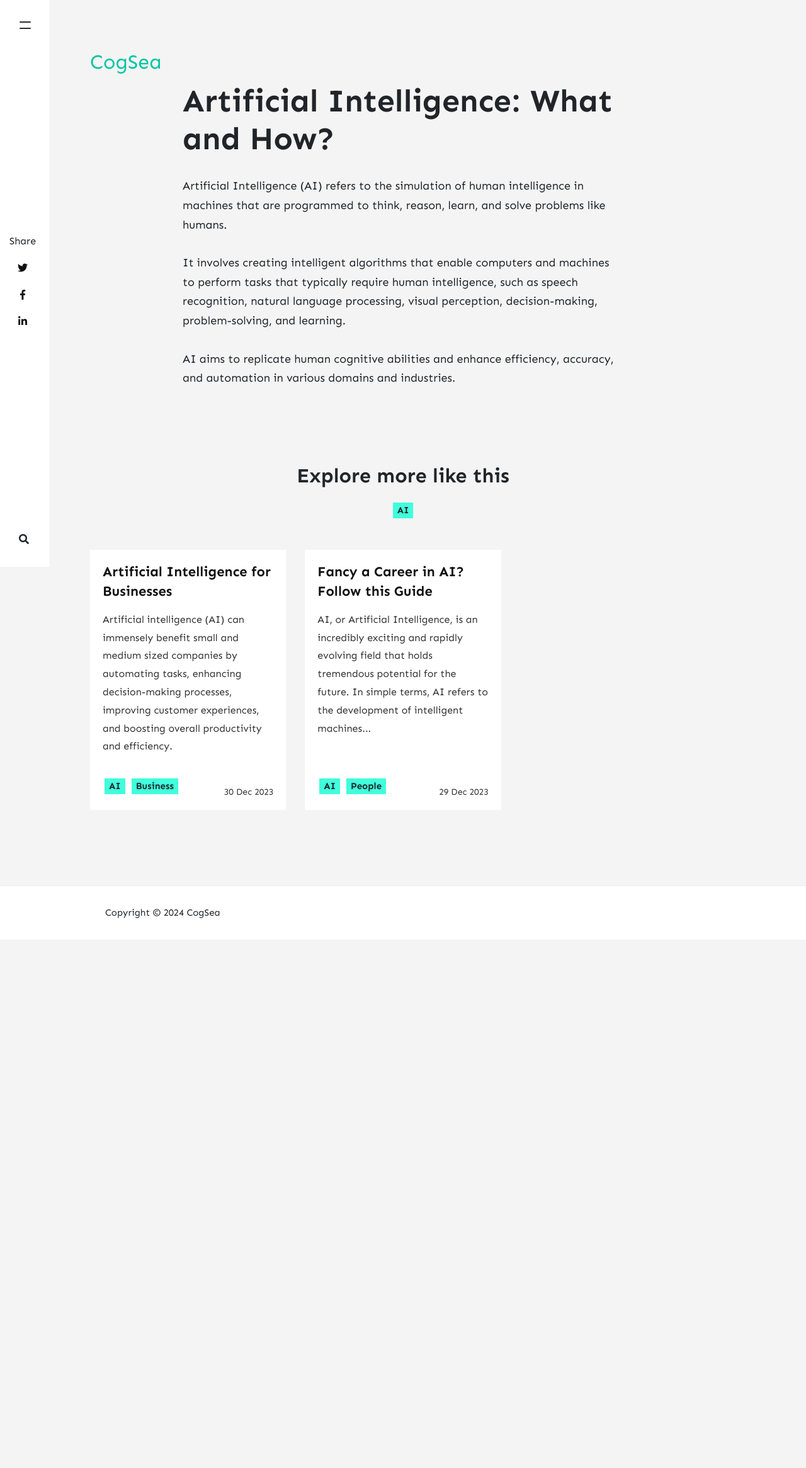
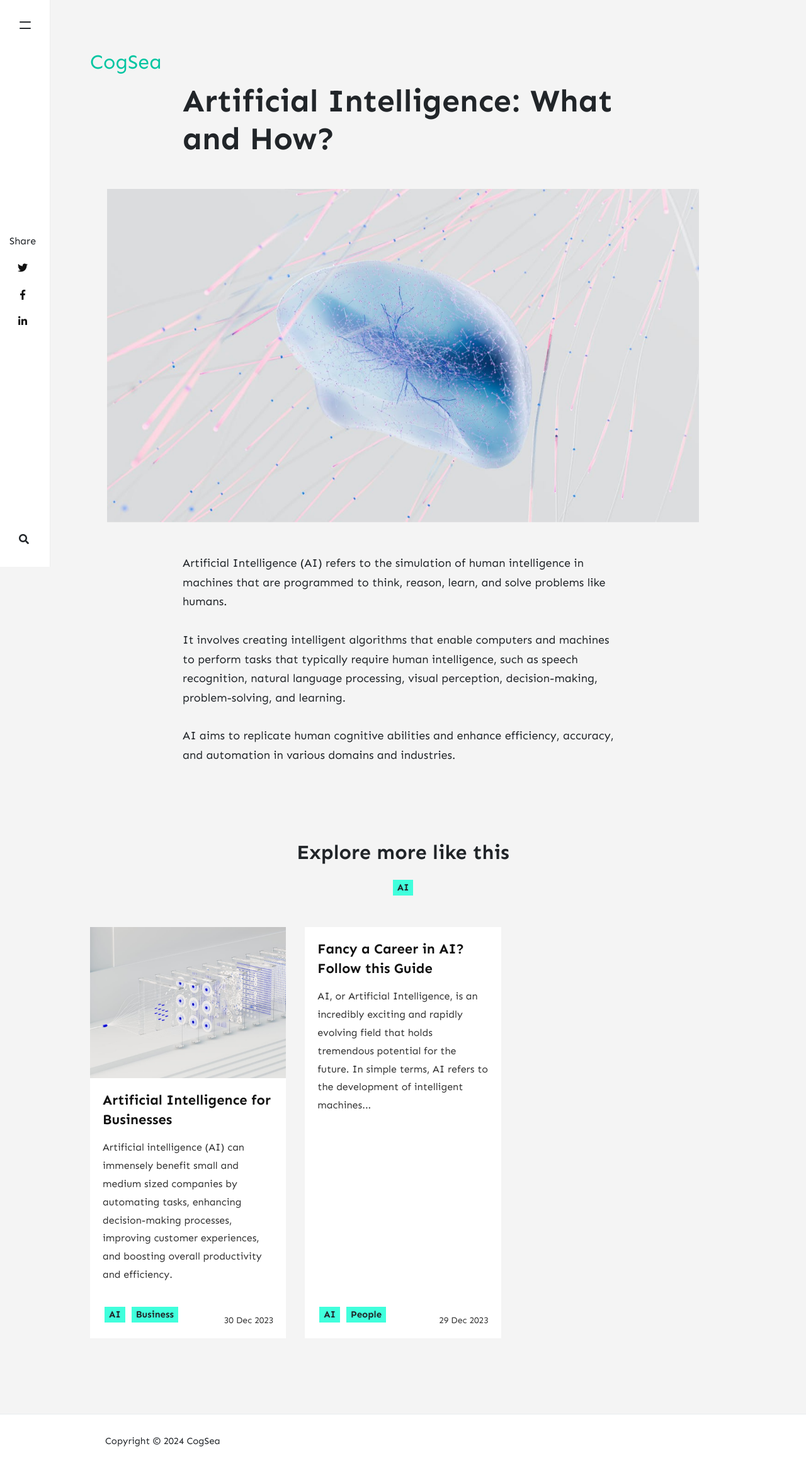
Before and after one commit to cogsea/cogsea.github.io, a Jekyll site: the page built from _posts/2023-12-31-artificial-intelligence.md, in a window 1280 px wide. Shown: the whole page at 63% size. Built offline with Jekyll 4.4.1, drawn with Linux system fonts in a browser that asks for light colours; nearby versions of some CDN libraries; comment, search, counter and statistics services are not loaded; before the commit the page ends 1492 px from its top, so only the background shows below that.

```diff
--- a/_posts/2023-12-31-artificial-intelligence.md
+++ b/_posts/2023-12-31-artificial-intelligence.md
@@ -2,6 +2,7 @@
 title: "Artificial Intelligence: What and How?"
 layout: short
 comments: false
+image: assets/images/ai-brain-google-deepmind.jpg
 description:
 categories:
   - AI
```
Also changed, not shown: _posts/2023-12-30-ai-for-business.md (+1 -0 lines), _posts/2023-12-27-knowledge-management-tools.md (renamed from _posts/2023-12-26-knowledge-management-tools.md), _posts/2023-12-28-knowledge-management-challenge.md (renamed from _posts/2023-12-27-knowledge-management-challenge.md), assets/images/ai-brain-google-deepmind.jpg (added), assets/images/ai-system-google-deepmind.jpg (added).
